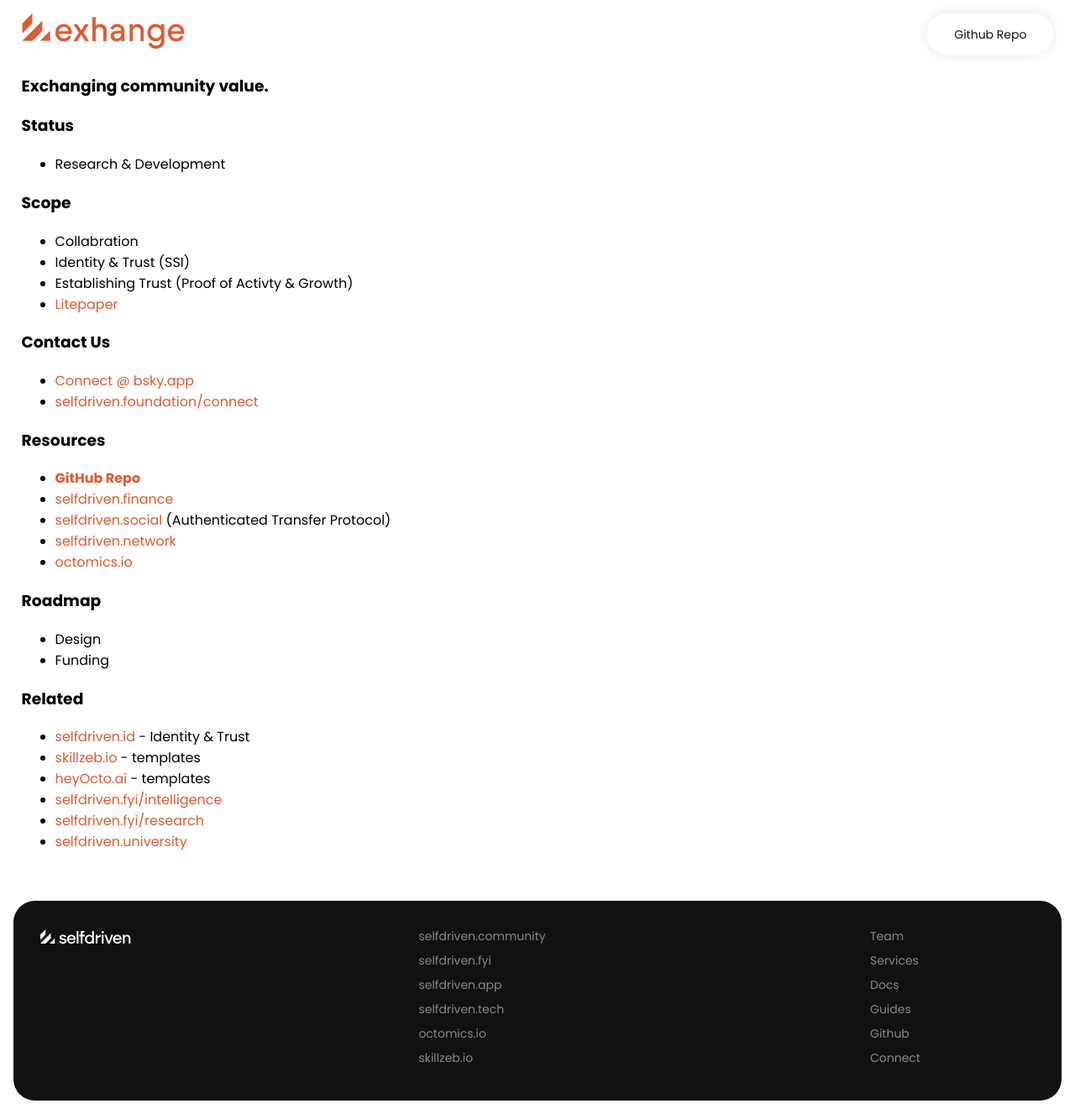
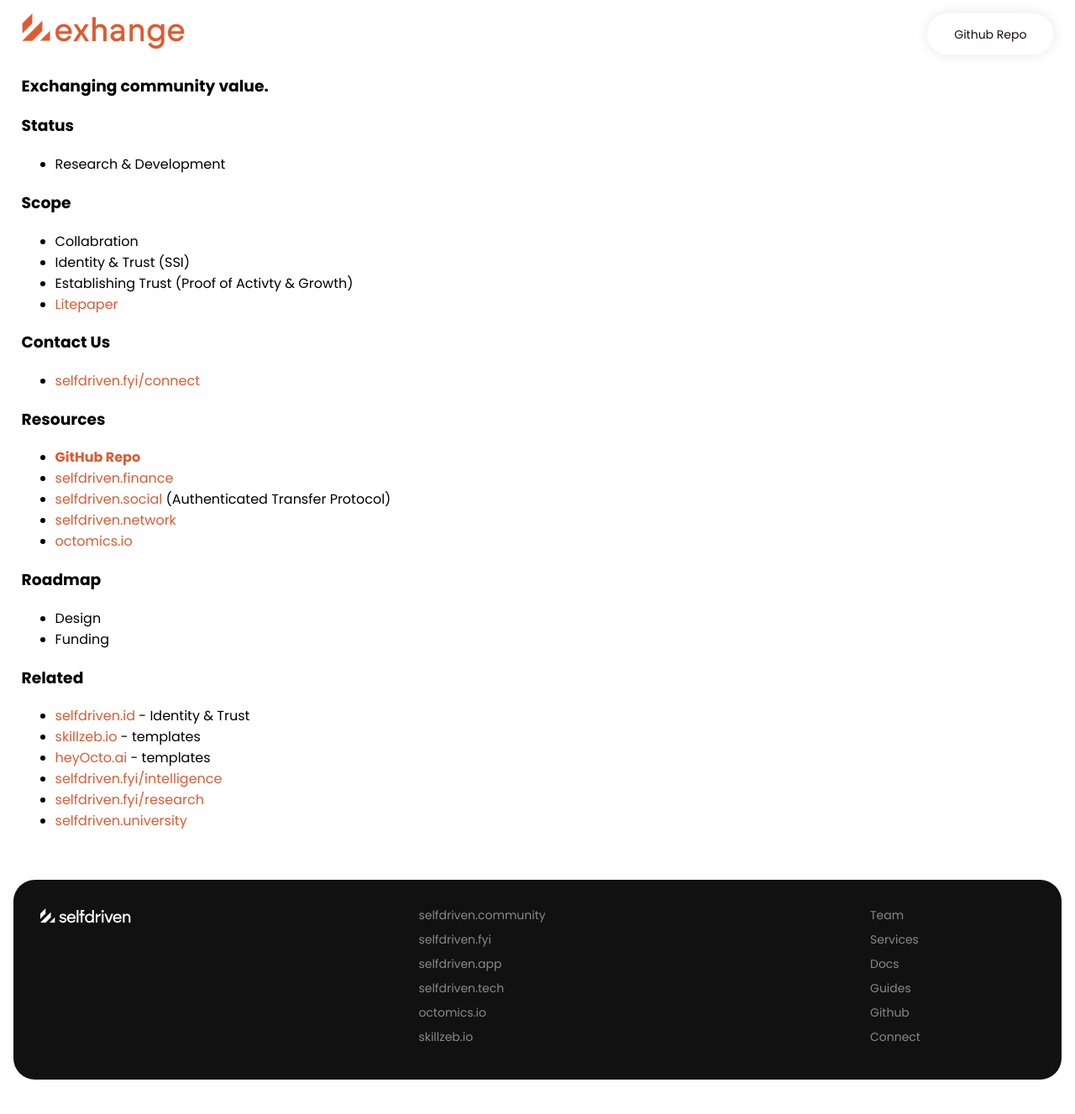
Before and after one commit to selfdriven-foundation/selfdriven-exchange, a Jekyll site: the page built from docs/index.md, in a window 1280 px wide. Shown: the whole page at 84% size. Built offline with Jekyll 4.4.1, drawn with Linux system fonts in a browser that asks for light colours; after the commit the page ends 1302 px from its top, so only the background shows below that.

Commit message:
Update index.md

```diff
--- a/docs/index.md
+++ b/docs/index.md
@@ -15,8 +15,7 @@
 - [Litepaper](/litepaper/)
 
 ### Contact Us
-- [Connect @ bsky.app](https://bsky.app/profile/markbyers.selfdriven.social)
-- [selfdriven.foundation/connect](https://selfdriven.fyi/connect)
+- [selfdriven.fyi/connect](https://selfdriven.fyi/connect)
 
 ### Resources
 - **[GitHub Repo](https://github.com/selfdriven-foundation/selfdriven-exchange)**
```
